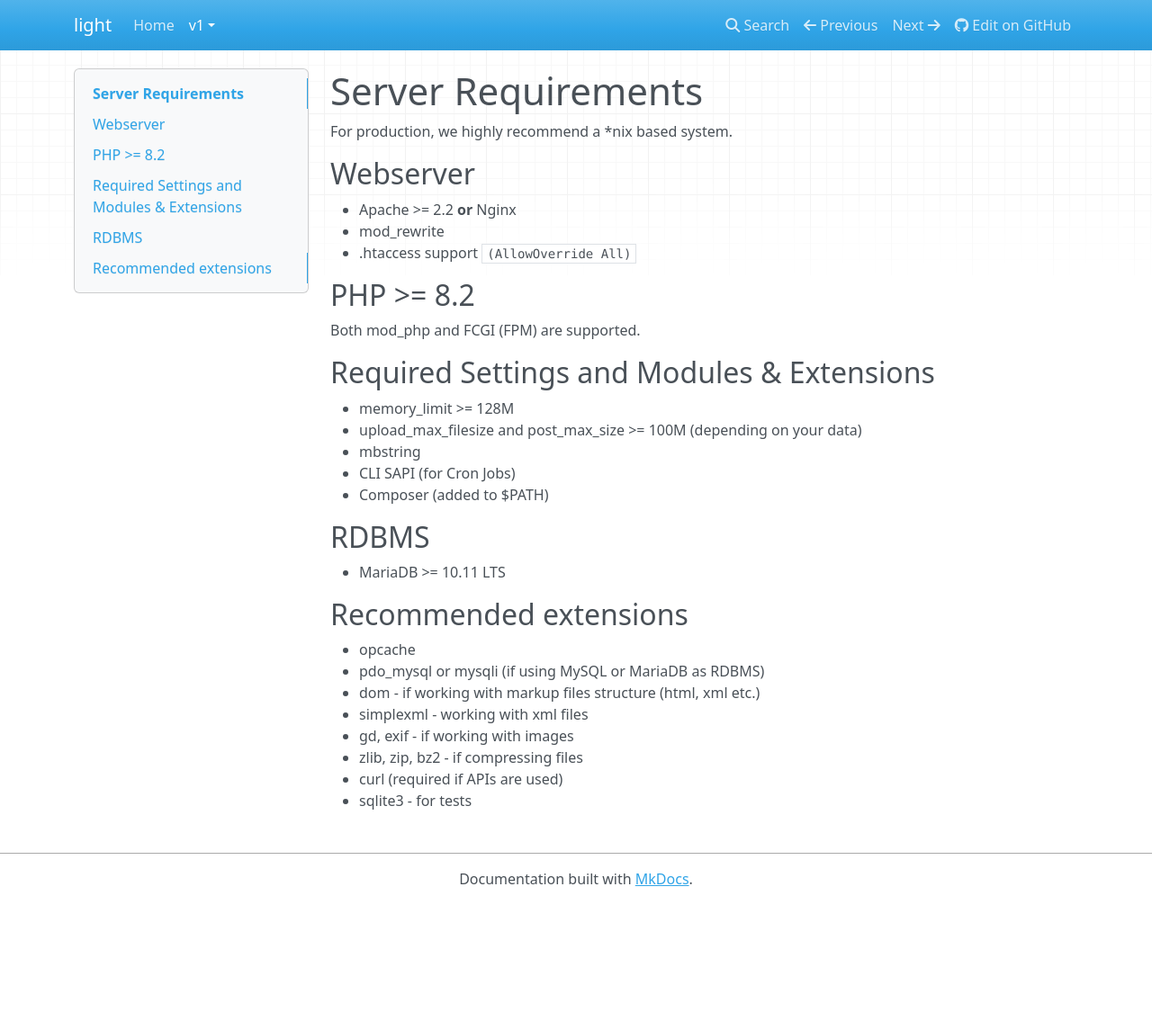
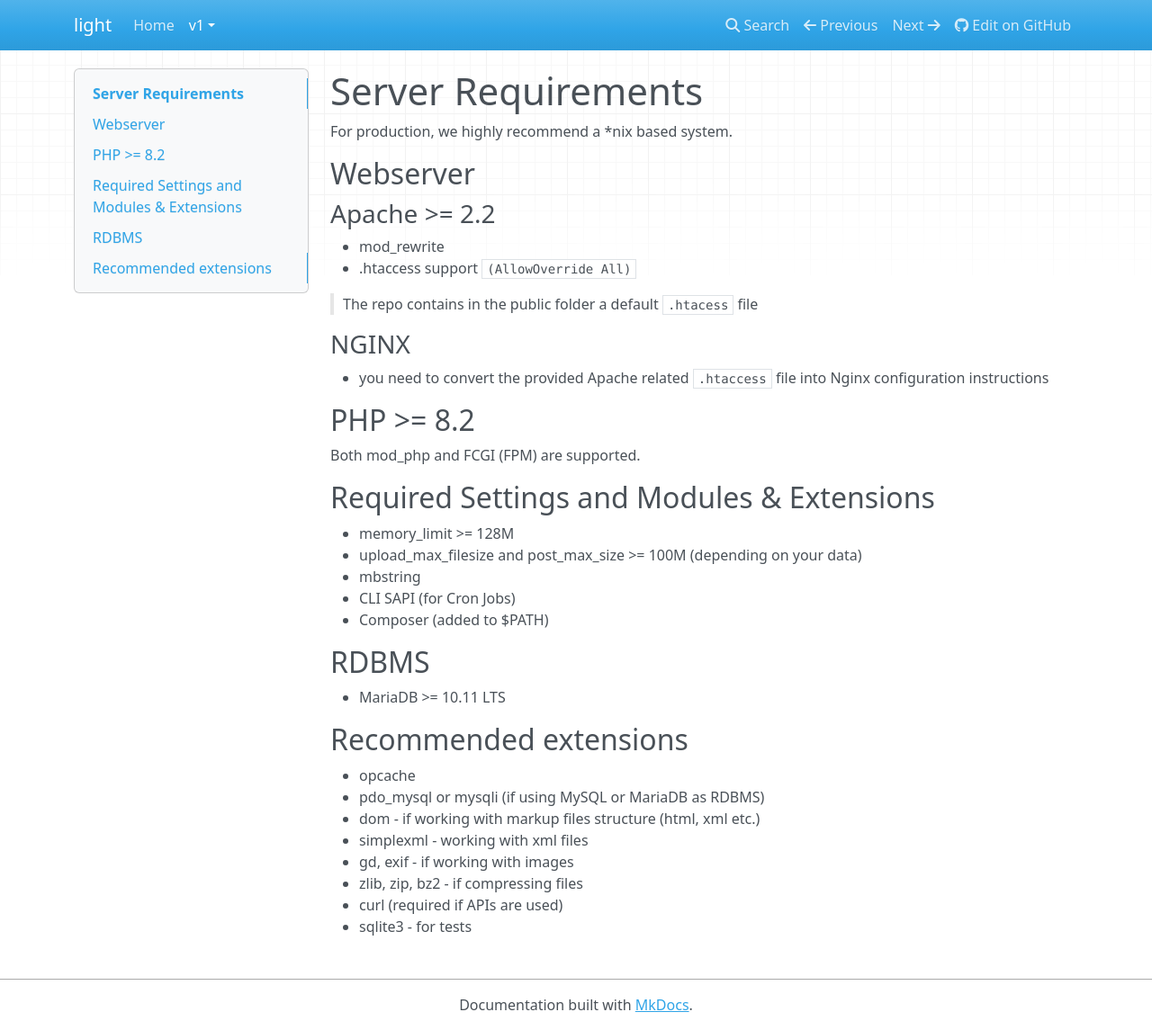
Before and after one commit to dotkernel/light-documentation, an MkDocs documentation site: the page built from docs/book/v1/introduction/server-requirements.md, in a window 1280 px wide and 1145 px high. Shown: the whole window at 90% size. Built offline with MkDocs 1.6.1, drawn with Linux system fonts in a browser that asks for light colours; nearby versions of some CDN libraries.

Commit message:
separate apache and nginx

```diff
--- a/docs/book/v1/introduction/server-requirements.md
+++ b/docs/book/v1/introduction/server-requirements.md
@@ -4,9 +4,16 @@ For production, we highly recommend a *nix based system.
 
 ## Webserver
 
-* Apache >= 2.2 **or** Nginx
+### Apache >= 2.2
+
 * mod_rewrite
 * .htaccess support `(AllowOverride All)`
+
+> The repo contains in the public folder a default `.htacess` file
+
+### NGINX
+
+* you need to convert the provided Apache related `.htaccess` file into Nginx configuration instructions
 
 ## PHP >= 8.2
 
```
